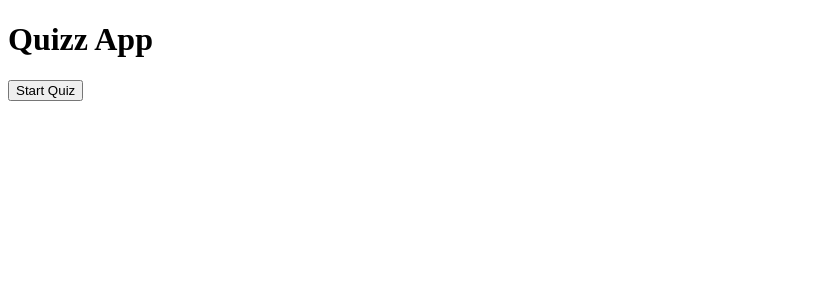
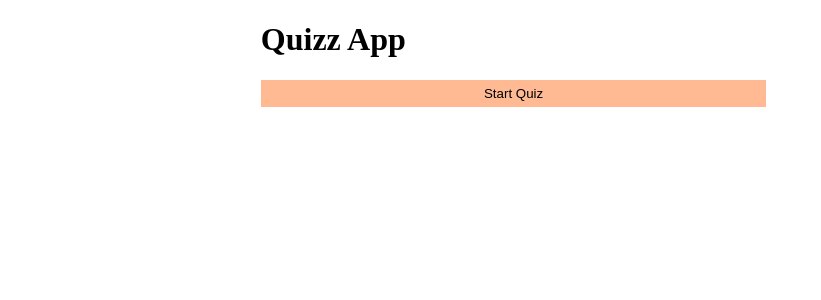
Before and after one commit to iamneo-production/ecffceaebceeacceebdafdfbedeaaeafdbbc, a React (Create React App) app in the folder reactapp/: page / in a window 1280 px wide. Shown: the top 300 px of the page, without its empty margins (0-821 px from the left). Built offline with nearby package versions, Linux system fonts and the light colour scheme.

Commit message:
Backup Commit

```diff
--- a/reactapp/src/App.js
+++ b/reactapp/src/App.js
@@ -24,10 +24,10 @@ function App(){
         console.log("Here",qno,states.questions[qno].correctAns,op_no);
     }
     return (
-        <div>
+        <div style={{paddingLeft: "20%"}}>
             <h1>Quizz App</h1>
             {states.curpage==="strt" ?
-            <button>Start Quiz</button> : ""
+            <button style={{backgroundColor: "#FFBA93",border: "1px solid #FFBA93",padding: "5px",width: "50%"}}>Start Quiz</button> : ""
             }
             {/* <Button tag="1" choice="1" name="hlo" content="Start Quiz" isdisabled="" onclick={setAns}/> */}
         </div>
```
